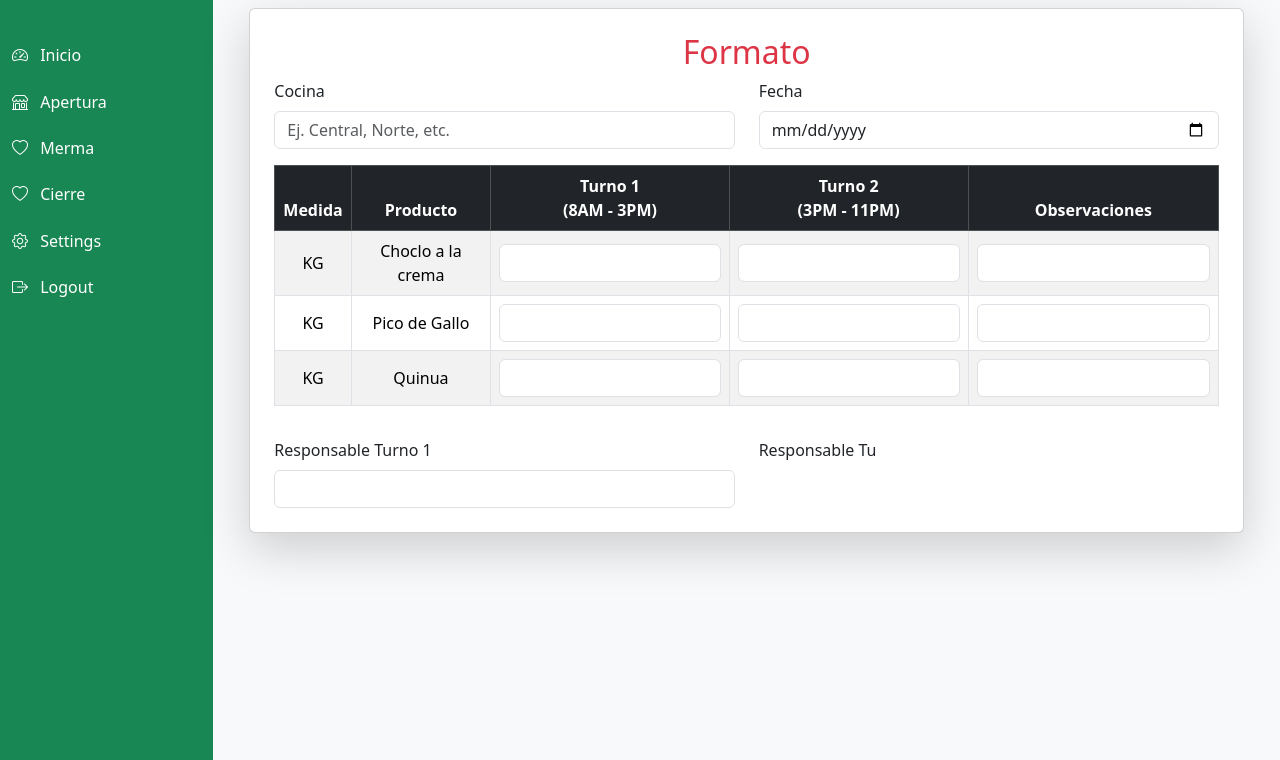
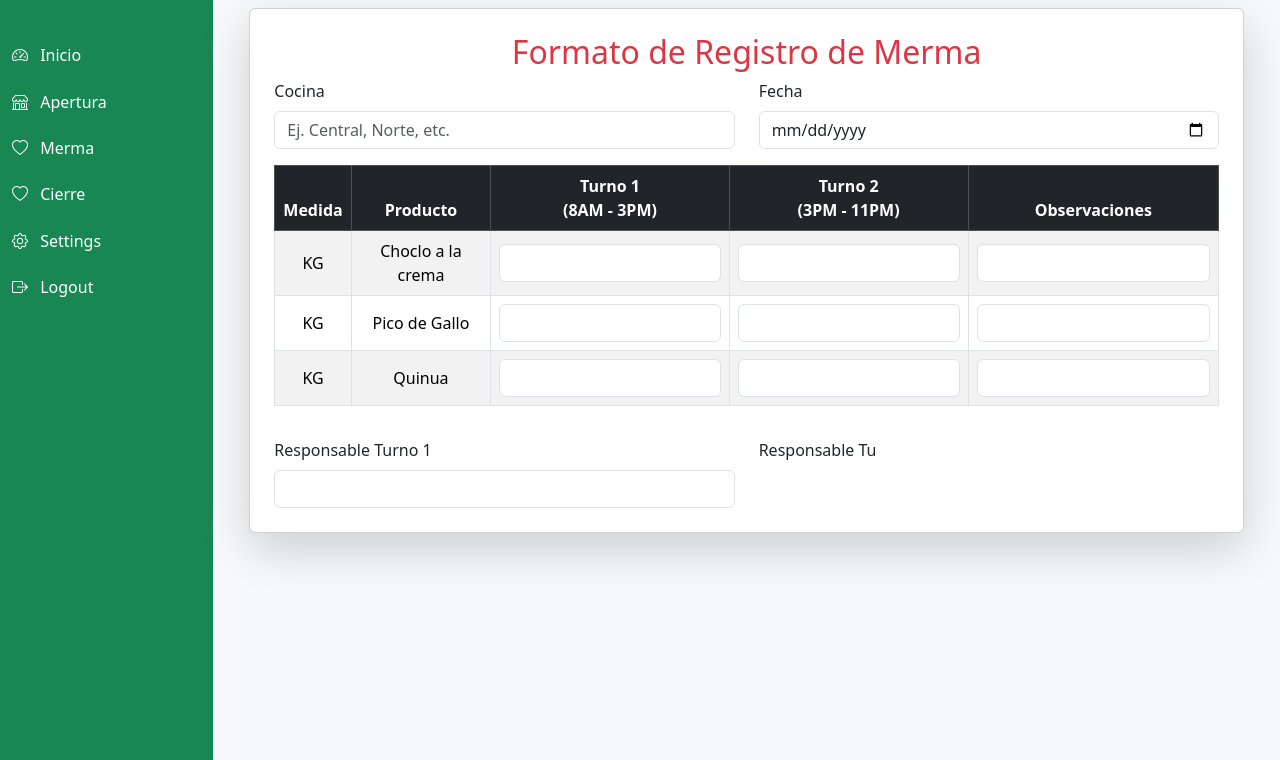
Before and after one commit to BugMaster26/Formulario, a Django app: page /merma/ in a window 1280 px wide. Shown: the part 40-800 px from the top of the page. Run offline with Django 5.2, Linux system fonts and the light colour scheme; some libraries are stand-ins or nearby versions.

Commit message:
NUEVO CAMBIO DE TITULO

```diff
--- a/pruebaxipe/xipe/templates/merma.html
+++ b/pruebaxipe/xipe/templates/merma.html
@@ -16,7 +16,7 @@
 
 <div class="container mt-4">
   <div class="card shadow-lg p-4">
-    <h2 class="text-center text-danger">Formato</h2>
+    <h2 class="text-center text-danger">Formato de Registro de Merma</h2>
 
     <!-- Datos generales -->
     <form>
```
